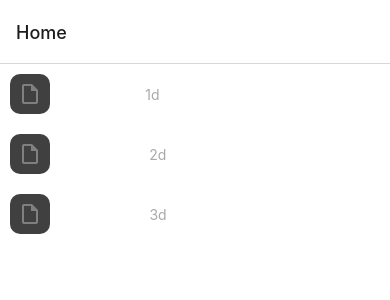
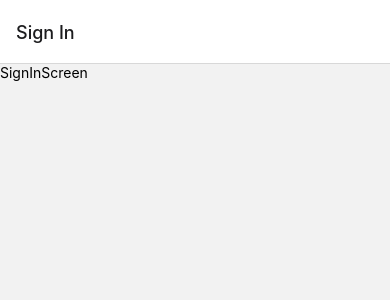
Before and after one commit to zachuri/mern-todo-list, a React Native app in the folder mernTodoList/: screen /TabOne in a window 390 px wide. Shown: the top 300 px of the page. Built offline with nearby package versions, Linux system fonts and the light colour scheme; what expo-linking would draw is missing.

Commit message:
Setup Sign In Screen

```diff
--- a/mernTodoList/components/ProjectItem/index.tsx
+++ b/mernTodoList/components/ProjectItem/index.tsx
@@ -1,6 +1,7 @@
 import { View, Text, Pressable } from 'react-native';
 import React from 'react';
 import { MaterialCommunityIcons } from '@expo/vector-icons';
+import { useNavigation } from '@react-navigation/native';
 import styles from './styles';
 
 interface ProjectItemProps {
@@ -12,8 +13,11 @@ interface ProjectItemProps {
 }
 
 const ProjectItem = ({ project }: ProjectItemProps) => {
+	const navigation = useNavigation();
+
 	const onPress = () => {
-		console.warn(`open project ${project.title}`);
+		// console.warn(`open project ${project.title}`);
+		navigation.navigate('ToDoScreen', { id: project.id });
 	};
 
 	return (
--- a/mernTodoList/navigation/index.tsx
+++ b/mernTodoList/navigation/index.tsx
@@ -28,6 +28,7 @@ import {
 import LinkingConfiguration from './LinkingConfiguration';
 import ProjectScreen from '../screens/ProjectsScreen';
 import ToDoScreen from '../screens/ToDoScreen';
+import SignInScreen from '../screens/SignInScreen';
 
 export default function Navigation({
 	colorScheme,
@@ -58,6 +59,13 @@ function RootNavigator() {
 				component={BottomTabNavigator}
 				options={{ headerShown: false }}
 			/> */}
+
+			{/* By Default it will show the first Component (SignInScreen)  */}
+			<Stack.Screen
+				name="SignInScreen"
+				component={SignInScreen}
+				options={{ title: 'Sign In' }}
+			/>
 
 			{/* To add Custom Screens Make sure to add Stack.Screen */}
 			{/* Also, add the name to the types.tsx */}
--- /dev/null
+++ b/mernTodoList/screens/SignInScreen.tsx
@@ -0,0 +1,12 @@
+import { View, Text } from 'react-native'
+import React from 'react'
+
+const SignInScreen = () => {
+  return (
+    <View>
+      <Text>SignInScreen</Text>
+    </View>
+  )
+}
+
+export default SignInScreen
--- a/mernTodoList/types.tsx
+++ b/mernTodoList/types.tsx
@@ -18,6 +18,7 @@ declare global {
 
 export type RootStackParamList = {
 	// Root: NavigatorScreenParams<RootTabParamList> | undefined;
+	SignInScreen: undefined;
 	Home: undefined;
 	ToDoScreen: undefined;
 	Modal: undefined;
```
